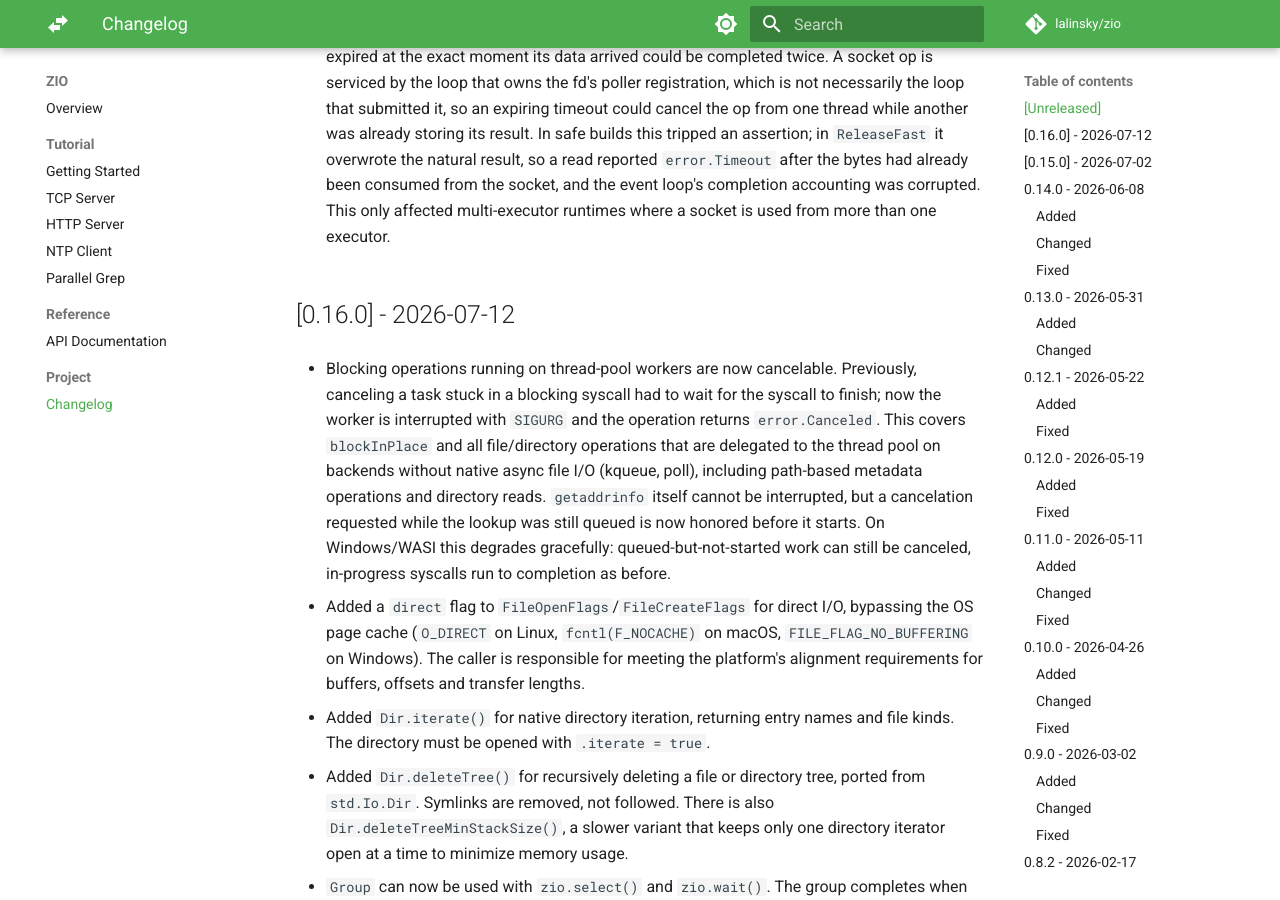
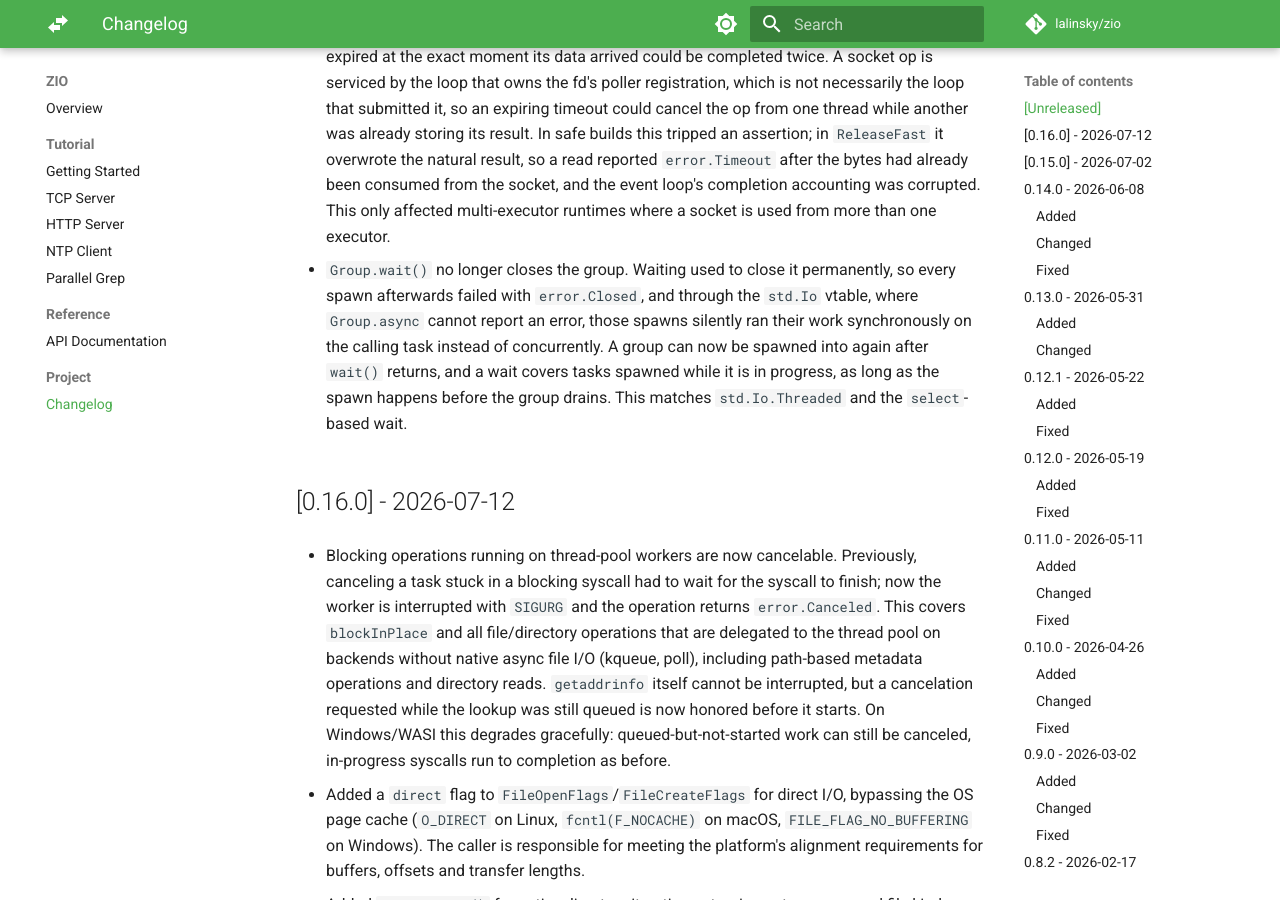
Before and after one commit to lalinsky/zio, an MkDocs documentation site: the page built from docs/changelog.md, in a window 1280 px wide and 900 px high, scrolled down 447 px. Built offline with MkDocs 1.6.1 and Material for MkDocs 9.7.7, drawn with Linux system fonts in a browser that asks for light colours; comment, search, counter and statistics services are not loaded.

Commit message:
group: keep the group usable after wait() (#599)
wait() marked the group closed before draining it, so every later spawn
returned error.Closed. Through the std.Io vtable that is worse than it
sounds: Group.async cannot report an error, so groupAsyncImpl falls back
to running the work synchronously on the calling task, and a loop of
spawn-then-await silently stops being concurrent after the first await.

std.Io.Threaded treats a group as reusable once await returns, and our
own select-based wait already drained without closing, so this was also
inconsistent with itself. Drop the setClosed() call; cancel() still
closes a group permanently, and the fail_fast paths still close it via
setFailed/setCanceled.

```diff
--- a/docs/changelog.md
+++ b/docs/changelog.md
@@ -20,6 +20,14 @@ All notable changes to this project will be documented in this file.
   after the bytes had already been consumed from the socket, and the event loop's
   completion accounting was corrupted. This only affected multi-executor runtimes where
   a socket is used from more than one executor.
+
+- `Group.wait()` no longer closes the group. Waiting used to close it permanently, so
+  every spawn afterwards failed with `error.Closed`, and through the `std.Io` vtable,
+  where `Group.async` cannot report an error, those spawns silently ran their work
+  synchronously on the calling task instead of concurrently. A group can now be spawned
+  into again after `wait()` returns, and a wait covers tasks spawned while it is in
+  progress, as long as the spawn happens before the group drains. This matches
+  `std.Io.Threaded` and the `select`-based wait.
 
 ## [0.16.0] - 2026-07-12
 
```
Also changed, not shown: 1 other file.
